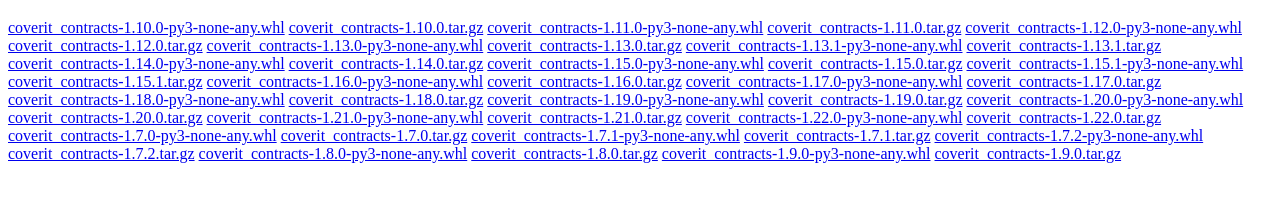
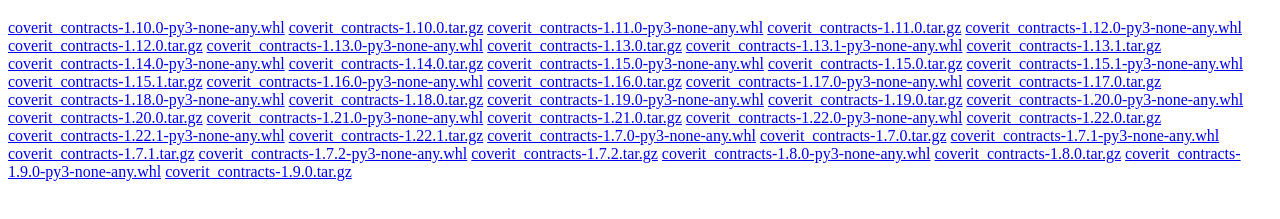
Before and after one commit to CoveritLabs/coverit-contracts, a plain HTML site: page simple/coverit-contracts/index.html in a window 1280 px wide. Shown: the part 61-280 px from the top of the page. Drawn offline with Linux system fonts and the light colour scheme.

Commit message:
chore: publish python v1.22.1

```diff
--- a/simple/coverit-contracts/index.html
+++ b/simple/coverit-contracts/index.html
@@ -32,6 +32,8 @@
     <a href="https://coveritlabs.github.io/coverit-contracts/packages/coverit_contracts-1.21.0.tar.gz">coverit_contracts-1.21.0.tar.gz</a>
     <a href="https://coveritlabs.github.io/coverit-contracts/packages/coverit_contracts-1.22.0-py3-none-any.whl">coverit_contracts-1.22.0-py3-none-any.whl</a>
     <a href="https://coveritlabs.github.io/coverit-contracts/packages/coverit_contracts-1.22.0.tar.gz">coverit_contracts-1.22.0.tar.gz</a>
+    <a href="https://coveritlabs.github.io/coverit-contracts/packages/coverit_contracts-1.22.1-py3-none-any.whl">coverit_contracts-1.22.1-py3-none-any.whl</a>
+    <a href="https://coveritlabs.github.io/coverit-contracts/packages/coverit_contracts-1.22.1.tar.gz">coverit_contracts-1.22.1.tar.gz</a>
     <a href="https://coveritlabs.github.io/coverit-contracts/packages/coverit_contracts-1.7.0-py3-none-any.whl">coverit_contracts-1.7.0-py3-none-any.whl</a>
     <a href="https://coveritlabs.github.io/coverit-contracts/packages/coverit_contracts-1.7.0.tar.gz">coverit_contracts-1.7.0.tar.gz</a>
     <a href="https://coveritlabs.github.io/coverit-contracts/packages/coverit_contracts-1.7.1-py3-none-any.whl">coverit_contracts-1.7.1-py3-none-any.whl</a>
```
Also changed, not shown: 2 other files.
